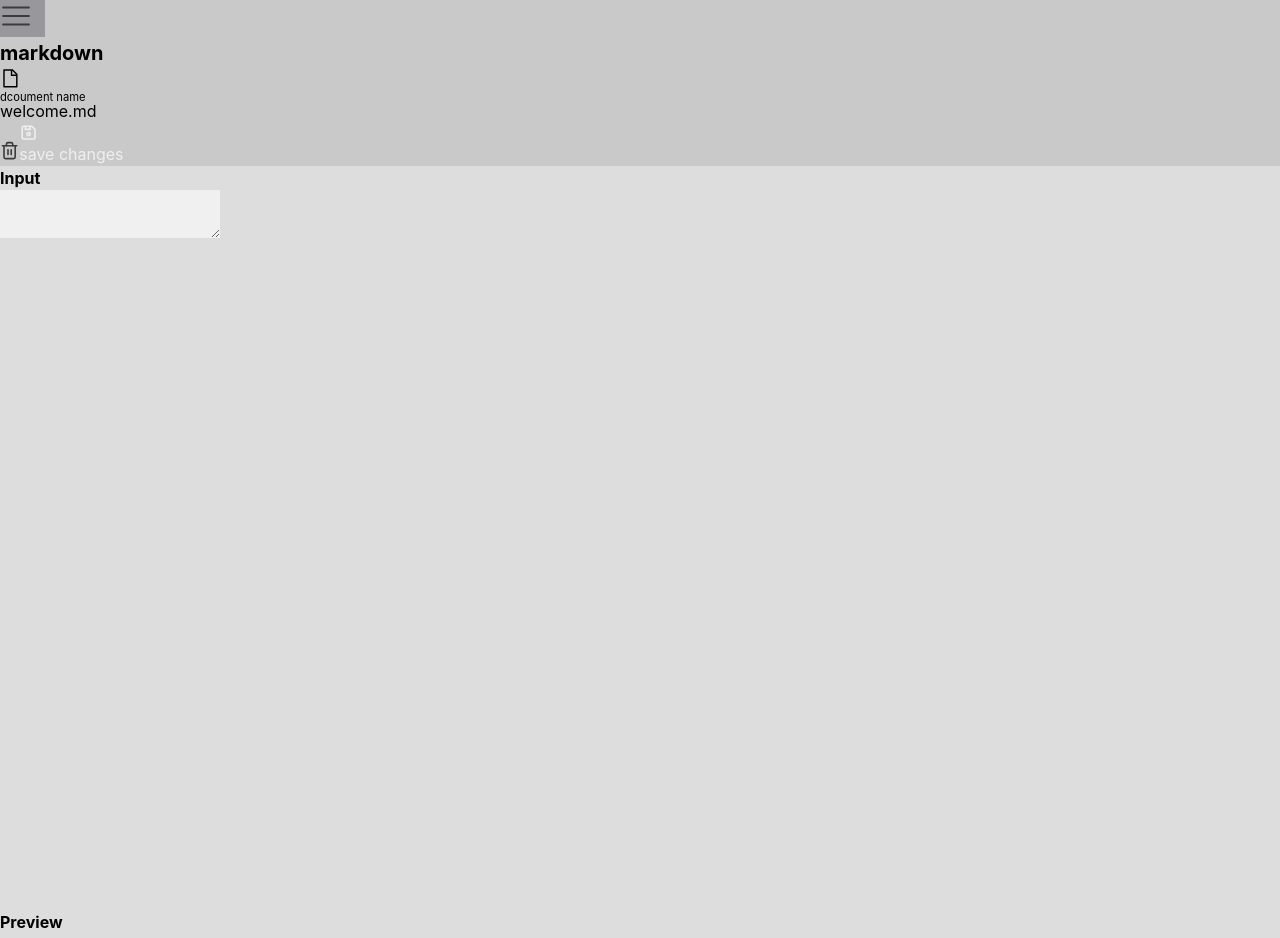
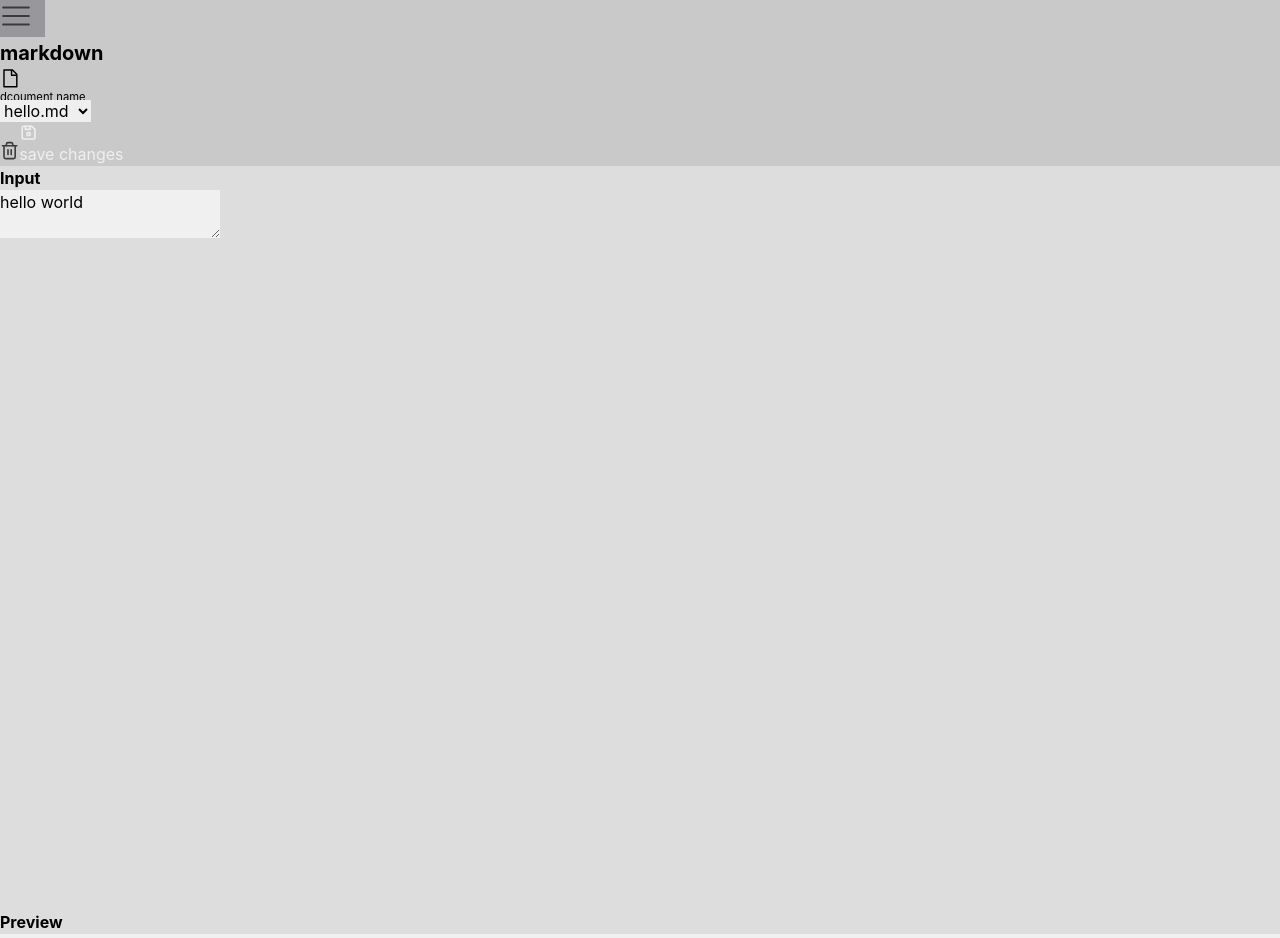
Before and after one commit to susobhandas07/Markdown-Editor, a React (Vite) app: page / in a window 1280 px wide. Shown: the top 938 px of the page. Built offline with nearby package versions, Linux system fonts and the light colour scheme.

Commit message:
multiple note support added

```diff
--- a/src/App.css
+++ b/src/App.css
@@ -33,8 +33,8 @@
         content: '';
         position: absolute;
         width: 60px;
-        height: 45px;
-        top: -8px;
+        height: 46px;
+        top: -9px;
         left: -15px;
         background-color: rgb(130, 131, 138);
         z-index: -1;
--- a/src/App.tsx
+++ b/src/App.tsx
@@ -2,22 +2,38 @@ import { useState } from 'react'
 import Header from './header.tsx';
 import Input from './input.tsx';
 import Preview from './preview.tsx';
-
+import datas from './assets/datas.json';
 import './App.css'
 
 
 function App() {
-  const [data, setData] = useState("");
+  const [files, setFiles] = useState(datas || []);
+  const [key, setkey] = useState(files[0] && files[0].name);
+
+  function findNote() {
+    for (let i in files) {
+      if (files[i].name === key) {
+        return files[i].content;
+      }
+    }
+    return "";
+  }
   function updateChange(e: any) {
-    setData(e.target.value || "");
+    const { name, value } = e.target;
+    if (name === 'content') {
+      setFiles((prevState) => prevState.map((file) => file.name === key ? { ...file, content: value } : file));
+    } else if (name === 'key') {
+      setkey(value);
+    }
   }
+
   return (
     <>
-      <Header />
+      <Header fileName={key} files={files.map((item) => item.name)} handeler={updateChange} />
       <div
         className='flex'>
-        <Input child={data} handeler={updateChange} />
-        <Preview data={data} />
+        <Input child={findNote()} handeler={updateChange} />
+        <Preview data={findNote()} />
       </div>
     </>
   )
--- a/src/assets/datas.json
+++ b/src/assets/datas.json
@@ -1,10 +1,12 @@
-{
-    "0": {
-        "docName": "welcome.md",
-        "text": "welcome to markdown editor."
+[
+    {
+        "name": "hello",
+        "content": "hello world",
+        "markedForDelete": false
     },
-    "1": {
-        "docName": "helloworld.md",
-        "text": "# hello world"
+    {
+        "name": "helo2",
+        "content": "# helo 2nd time",
+        "markedForDelete": false
     }
-}
+]
--- a/src/header.tsx
+++ b/src/header.tsx
@@ -2,7 +2,12 @@ import { FiTrash2 } from "react-icons/fi";
 import { TbDeviceFloppy } from "react-icons/tb";
 import { RxHamburgerMenu } from "react-icons/rx";
 import { AiOutlineFile } from "react-icons/ai";
-export default function main() {
+interface Props {
+    fileName: string,
+    files: string[],
+    handeler: Function
+}
+export default function main({ fileName, files, handeler }: Props) {
     return (
         <header
             className="flex items-center py-2"
@@ -21,14 +26,16 @@ export default function main() {
 
             <AiOutlineFile className="mx-1" style={{ fontSize: "1.3em" }} />
 
-            <section className="mx-1">
+            <section className="mx-1" >
                 <p
                     className="capitalize"
                     style={{ fontSize: "0.7em", marginBottom: "-7px" }}
                 >
                     dcoument name
                 </p>
-                <span className="p-0 font-medium">welcome.md</span>
+                <select className="bg-transparent mt-1" value={fileName} name="key" onChange={(e) => handeler(e)}>
+                    {files.map((fileName) => <option className="p-0 font-medium" value={fileName}>{fileName}.md</option>)}
+                </select>
             </section>
             <button
                 className="animate-morph cursor-pointer mx-4"
--- a/src/input.tsx
+++ b/src/input.tsx
@@ -8,6 +8,7 @@ export default function main({ child, handeler }: Props) {
             style={{ height: "93vh", backgroundColor: "var(--bg-display-name)" }}>
             <h5 className="tracking-widest uppercase px-5 my-1">Input</h5>
             <textarea
+                name="content"
                 className="w-full h-full resize-none p-2 outline-none"
                 style={{ backgroundColor: "var(--bg-textarea)" }}
                 value={child !== null ? child : ""}
--- a/src/preview.tsx
+++ b/src/preview.tsx
@@ -11,7 +11,7 @@ export default function main({ data }: Props) {
                 className="w-full h-full p-2"
                 style={{ backgroundColor: "var(--bg-textarea)" }}
             >
-                <ReactMarkdown>{data as string}</ReactMarkdown>
+                <ReactMarkdown children={data as string} />
             </section>
         </div>
     );
```
